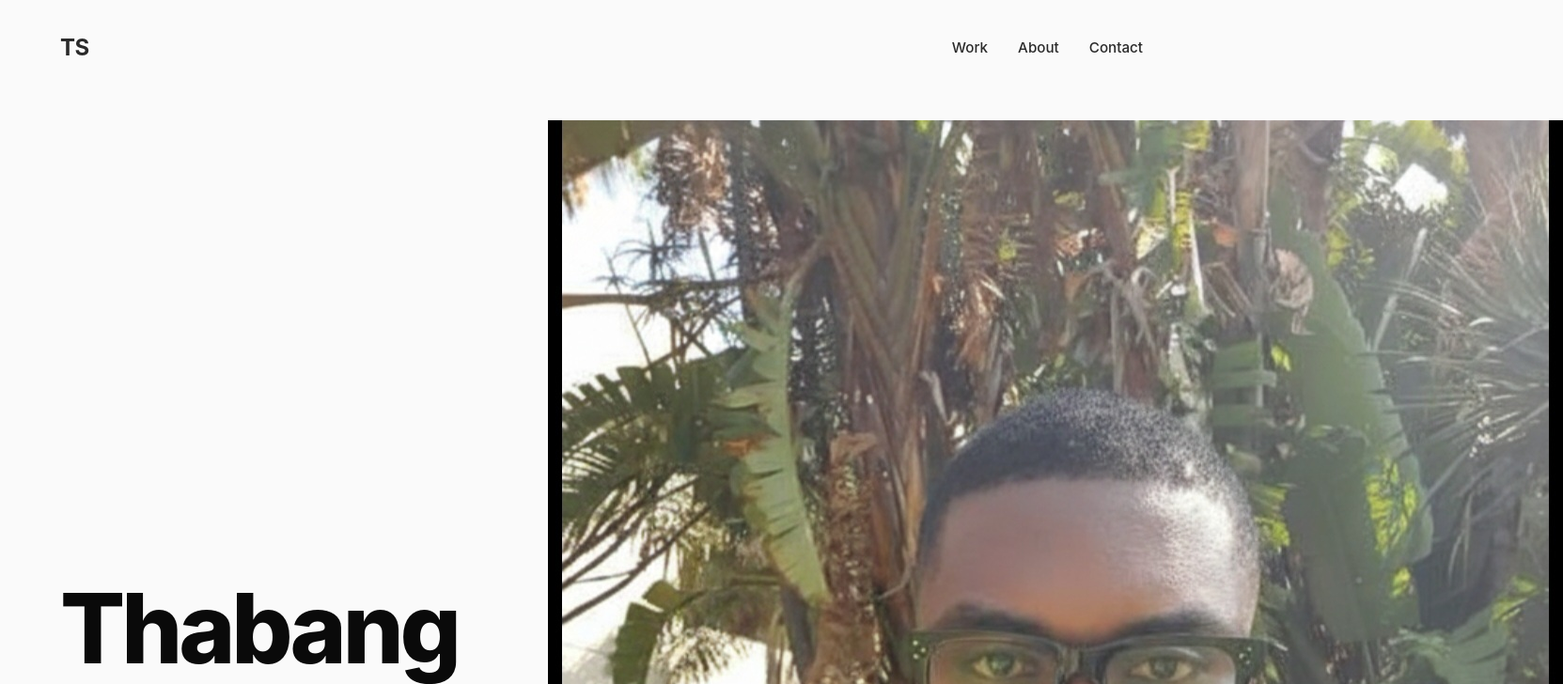
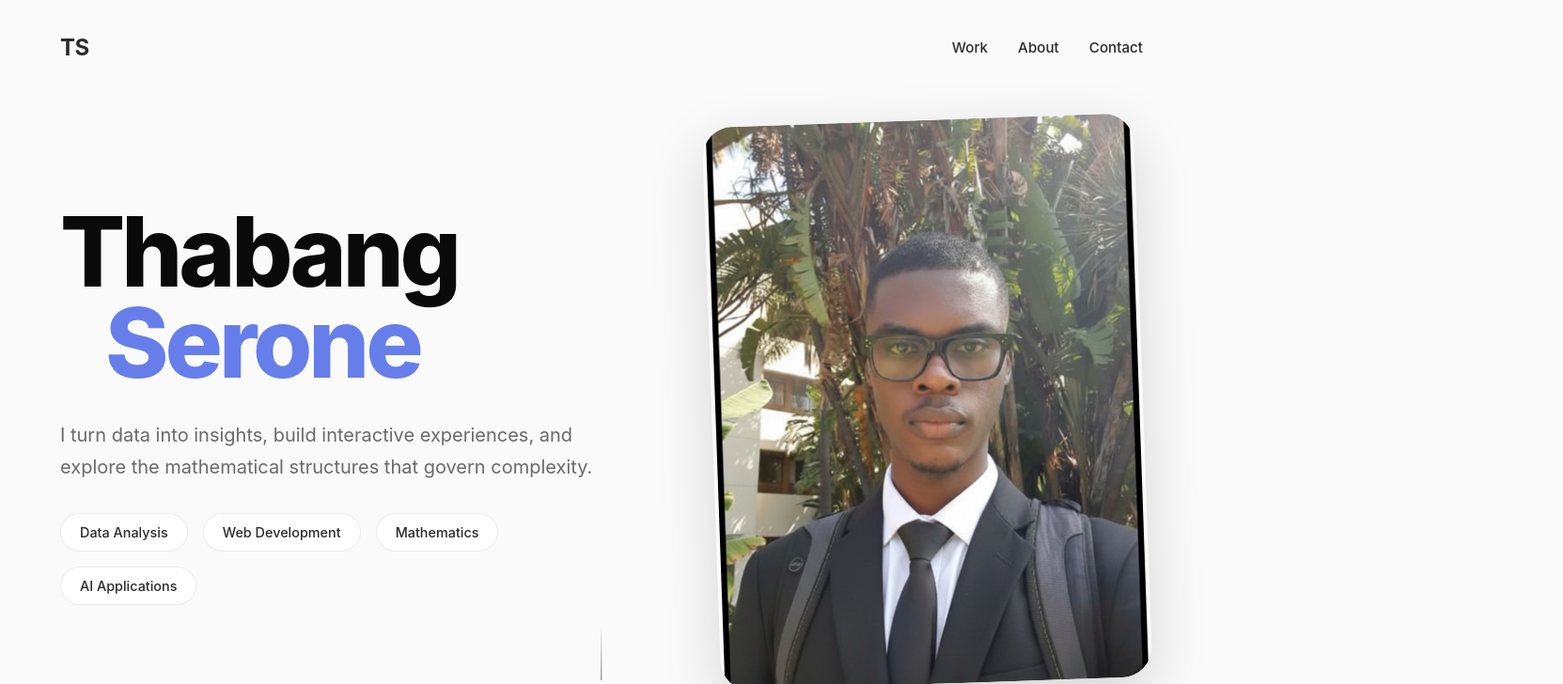
Before and after one commit to Pacman-T-Zero/Portfolios-, a React (Create React App) app: page / in a window 1280 px wide. Shown: the top 728 px of the page at 94% size, 1663 px wide, since content can reach past the window. Built offline with nearby package versions, Linux system fonts and the light colour scheme.

Commit message:
Update App.css

```diff
--- a/src/App.css
+++ b/src/App.css
@@ -173,6 +173,20 @@ nav.scrolled {
   box-shadow: 0 20px 60px rgba(102, 126, 234, 0.3);
   transform: rotate(-2deg);
   transition: transform 0.3s ease;
+}
+
+.profile-photo {
+  width: 100%;
+  max-height: 600px;
+  object-fit: contain;
+  border-radius: 2rem;
+  box-shadow: 0 20px 60px rgba(0,0,0,0.15);
+  transform: rotate(-2deg);
+  transition: transform 0.3s ease;
+}
+
+.profile-photo:hover {
+  transform: rotate(0deg);
 }
 
 .photo-placeholder:hover {
```
